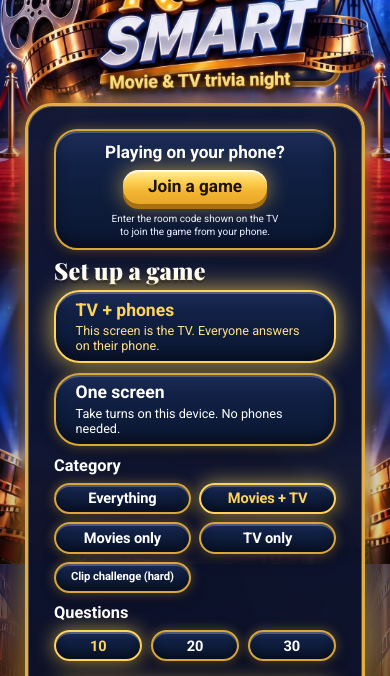
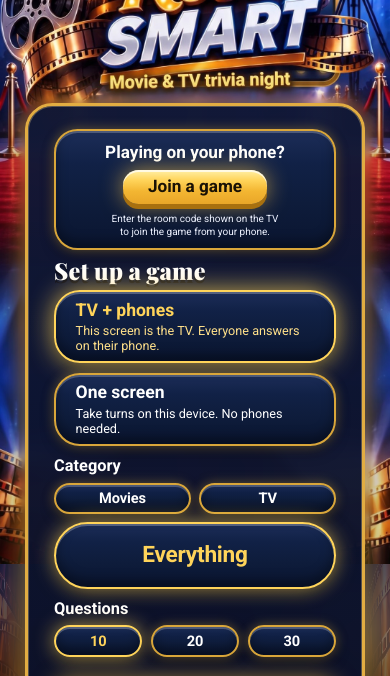
Before and after one commit to apardali/reel-smart, a plain HTML site: page index.html in a window 390 px wide. Shown: the part 129-805 px from the top of the page. Drawn offline with nearby package versions, Linux system fonts and the light colour scheme.

Commit message:
Category: Movies and TV side by side, large Everything below
Co-Authored-By: Claude Opus 5.5 <noreply@anthropic.com>
Claude-Session: https://claude.ai/code/session_01E7i5voSAPdNoQ66HiR4fMC

```diff
--- a/css/style.css
+++ b/css/style.css
@@ -683,3 +683,9 @@ body,button,input,textarea{font-family:Roboto,"DM Sans",system-ui,sans-serif}
 .screen .ytwrap{width:100%;aspect-ratio:16/9;background:#000}
 .screen .ytwrap iframe,.screen .ytwrap>div{display:block;width:100%;height:100%;border:0}
 .screen .ytwrap.hide,.screen video.hide{display:none}
+/* Category: Movies | TV side by side, Everything full width below */
+#setup #catPick,#catPick{grid-template-columns:repeat(2,minmax(0,1fr))!important}
+#catPick .pill-wide{grid-column:1/-1}
+#setup #catPick .pill.pill-wide{font-size:clamp(20px,5.8vw,30px);min-height:clamp(62px,17vw,86px)}
+@media (min-width:900px){#setup #catPick .pill.pill-wide{font-size:24px;min-height:76px}}
+@media (min-aspect-ratio:4/3) and (min-width:900px){#setup #catPick .pill.pill-wide{font-size:calc(var(--u)*3.3);min-height:calc(var(--u)*9.5)}}
--- a/index.html
+++ b/index.html
@@ -10,7 +10,7 @@
 <link rel="preconnect" href="https://fonts.googleapis.com">
 <link href="https://fonts.googleapis.com/css2?family=Lobster&family=Russo+One&family=Playfair+Display:wght@800;900&family=DM+Sans:wght@400;600;800&family=Roboto:wght@400;500;700;900&display=swap" rel="stylesheet">
 <style>.lg-words,.lg-art,.bg-wide{display:none}</style>
-<link rel="stylesheet" href="css/style.css?v=1795550834">
+<link rel="stylesheet" href="css/style.css?v=1795553395">
 </head>
 <body>
 <div class="bg photo" aria-hidden="true"><img class="bg-wide" src="img/background-tv.jpg?v=1795417697" alt=""><img class="bg-blur" src="img/background.jpg" alt=""><img class="bg-main" src="img/background.jpg" alt=""></div>
@@ -41,12 +41,9 @@
    <div class="setB">
   <label>Category</label>
   <div class="row" id="catPick">
-   <button type="button" class="pill" data-v="all" aria-pressed="false">Everything</button>
-   <button type="button" class="pill" data-v="mix" aria-pressed="true">Movies + TV</button>
-   <button type="button" class="pill" data-v="movie" aria-pressed="false">Movies only</button>
-   <button type="button" class="pill" data-v="tv" aria-pressed="false">TV only</button>
-   <button type="button" class="pill" data-v="clips" aria-pressed="false">Name that scene</button>
-   <button type="button" class="pill" data-v="hard" aria-pressed="false">Clip challenge (hard)</button>
+   <button type="button" class="pill" data-v="movie" aria-pressed="false">Movies</button>
+   <button type="button" class="pill" data-v="tv" aria-pressed="false">TV</button>
+   <button type="button" class="pill pill-wide" data-v="all" aria-pressed="true">Everything</button>
   </div>
     <div class="setBq">
   <label id="lenLabel">Questions</label>
@@ -130,6 +127,6 @@
 </div>
 <script src="https://cdn.jsdelivr.net/npm/peerjs@1.5.5/dist/peerjs.min.js"></script>
 <script src="js/vendor/qrcode.js?v=1795539392"></script>
-<script type="module" src="js/game.js?v=1795550834"></script>
+<script type="module" src="js/game.js?v=1795553365"></script>
 </body>
 </html>
--- a/js/game.js
+++ b/js/game.js
@@ -1,4 +1,4 @@
-import { t, setLang, getLang, applyStatic, LANGS } from "./i18n.js?v=1795542303";
+import { t, setLang, getLang, applyStatic, LANGS } from "./i18n.js?v=1795553365";
 import { music } from "./music.js?v=1795547571";
 import { Q } from "./questions.js?v=1795472675";
 
@@ -10,7 +10,7 @@ const esc = s => String(s).replace(/[&<>"]/g, ch => ({ "&": "&amp;", "<": "&lt;"
 const BASE_T = 20, LET = ["A", "B", "C", "D"];
 let T = BASE_T; // seconds to answer; clip questions get longer (see beginAnswers)
 const SCREENS = ["setup", "lobby", "join", "phone", "play", "end"];
-let mode = "host", cat = "mix", per = 10;
+let mode = "host", cat = "all", per = 10;
 const show = id => {
   music.want(id !== "join" && id !== "phone");
   SCREENS.forEach(s => $(s).classList.toggle("hide", s !== id));
@@ -48,8 +48,6 @@ function parseClip(v) {
 const hasClip = q => { const c = clips[ck(q)]; return !!c && !(c.yt && q.c === "Name that scene") };
 function updateCount() {
   const n = Object.keys(clips).length;
-  const sceneOk = !clipsReady || Q.some(q => q.c === "Name that scene" && hasClip(q)), sp = document.querySelector('#catPick [data-v="clips"]');
-  if (sp) { sp.classList.toggle("hide", !sceneOk); if (!sceneOk && cat === "clips") document.querySelector('#catPick [data-v="mix"]').click() }
   $("clipCount").textContent = !clipsReady ? t("Loading clips…") : n ? (n > 1 ? t("{n} clips ready", { n }) : t("1 clip ready")) : t("No clips yet. See Admin for how to add them.");
 }
 function rebuildQ() {
@@ -120,7 +118,7 @@ function applyMode() {
 function buildDeck(n) {
   const needsClip = q => q.hard || q.c === "Name that scene";
   const ok = q => !needsClip(q) || hasClip(q);
-  const pool0 = shuffle(Q.filter(q => ok(q) && (cat === "all" ? true : cat === "hard" ? q.hard : !q.hard && (cat === "mix" || (cat === "clips" ? hasClip(q) : q.t === cat)))));
+  const pool0 = shuffle(Q.filter(q => ok(q) && (cat === "all" || q.t === cat)));
   const seen = new Set(), first = [], rest = [];
   for (const q of pool0) { const k = q.clip || q.e || q.id; (seen.has(k) ? rest : first).push(q); seen.add(k) }
   return [...first, ...rest].slice(0, n).map(q => { if (q.o.length < 3) return q; const idx = shuffle(q.o.map((_, i) => i)); return { ...q, o: idx.map(i => q.o[i]), a: idx.indexOf(q.a) } });
--- a/js/i18n.js
+++ b/js/i18n.js
@@ -9,6 +9,8 @@ const D = {
 "Movie & TV trivia night": "Βραδιά κουίζ για ταινίες & σειρές",
 "Playing on your phone?": "Παίζετε από το κινητό;",
 "Join a game": "Συμμετοχή σε παιχνίδι",
+"Movies": "Ταινίες",
+"TV": "Σειρές",
 "Mute music": "Σίγαση μουσικής",
 "Turn music on": "Ενεργοποίηση μουσικής",
 "On your phone, go to": "Στο κινητό σας, ανοίξτε το",
@@ -135,6 +137,8 @@ const D = {
 "Movie & TV trivia night": "Noche de trivia de cine y TV",
 "Playing on your phone?": "¿Juegas desde el móvil?",
 "Join a game": "Unirse a una partida",
+"Movies": "Películas",
+"TV": "Series",
 "Mute music": "Silenciar música",
 "Turn music on": "Activar música",
 "On your phone, go to": "En tu móvil, entra en",
@@ -261,6 +265,8 @@ const D = {
 "Movie & TV trivia night": "Soirée quiz cinéma & séries",
 "Playing on your phone?": "Vous jouez sur votre téléphone ?",
 "Join a game": "Rejoindre une partie",
+"Movies": "Films",
+"TV": "Séries",
 "Mute music": "Couper la musique",
 "Turn music on": "Activer la musique",
 "On your phone, go to": "Sur votre téléphone, allez sur",
@@ -387,6 +393,8 @@ const D = {
 "Movie & TV trivia night": "Noite de quiz de cinema e TV",
 "Playing on your phone?": "Jogando pelo celular?",
 "Join a game": "Entrar em um jogo",
+"Movies": "Filmes",
+"TV": "Séries",
 "Mute music": "Silenciar música",
 "Turn music on": "Ligar música",
 "On your phone, go to": "No celular, acesse",
```
